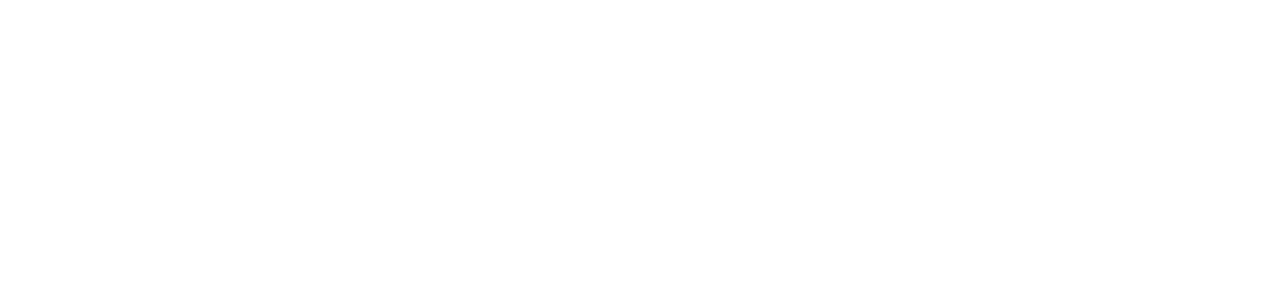
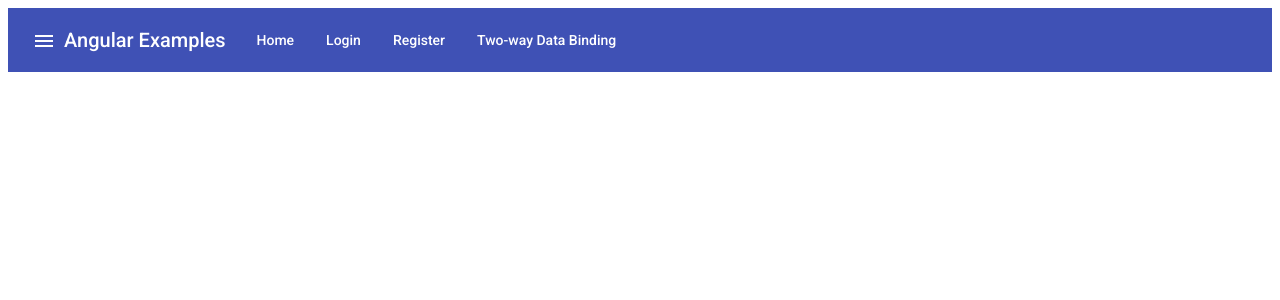
Before and after one commit to ChuckConde/angular-examples, an Angular app: page / in a window 1280 px wide. Shown: the top 300 px of the page. Built offline with nearby package versions, Linux system fonts and the light colour scheme.

Commit message:
Navbar component added, applied elements and imports for material

```diff
--- a/src/app/app.component.html
+++ b/src/app/app.component.html
@@ -1,2 +1,2 @@
-
+<app-navbar></app-navbar>
 <router-outlet></router-outlet>
--- /dev/null
+++ b/src/app/navbar/navbar.component.html
@@ -0,0 +1,15 @@
+<mat-toolbar color="primary">
+    <mat-toolbar-row>
+      <button mat-icon-button>
+        <mat-icon>menu</mat-icon>
+      </button>
+      <h1 class="navbar-title" >Angular Examples</h1>
+      <span class="menu-spacer"></span>
+      <div>
+        <a mat-button [routerLink]="'/'"> Home </a>
+        <a mat-button [routerLink]="'/login'"> Login </a>
+        <a mat-button [routerLink]="'/register'"> Register </a>
+        <a mat-button [routerLink]="'/two-way'"> Two-way Data Binding</a>
+      </div>
+    </mat-toolbar-row>
+  </mat-toolbar>
--- /dev/null
+++ b/src/app/navbar/navbar.component.sass
@@ -0,0 +1,2 @@
+.navbar-title
+    margin-right: 15px
--- /dev/null
+++ b/src/app/navbar/navbar.component.ts
@@ -0,0 +1,15 @@
+import { Component, OnInit } from '@angular/core';
+
+@Component({
+  selector: 'app-navbar',
+  templateUrl: './navbar.component.html',
+  styleUrls: ['./navbar.component.sass']
+})
+export class NavbarComponent implements OnInit {
+
+  constructor() { }
+
+  ngOnInit(): void {
+  }
+
+}
```
Also changed, not shown: src/app/app.module.ts (+14 -2 lines), 1 other file (tests, documents, lock files or other folders).
